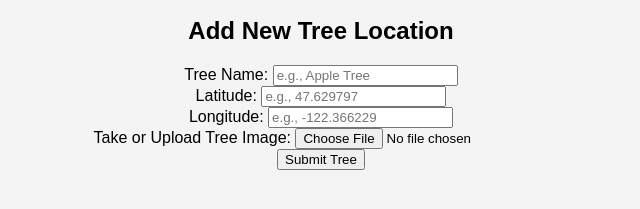
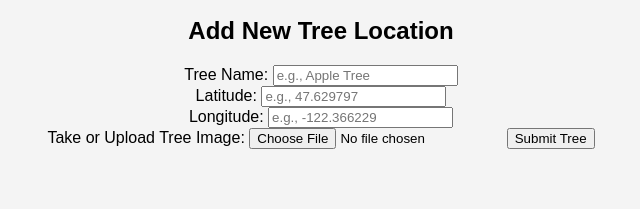
Before and after one commit to Toghrul89/ForagingApp, a plain HTML site: page frontend/admin.html in a window 1280 px wide. Shown: the part 139-348 px from the top of the page, without its empty margins (319-959 px from the left). Drawn offline with Linux system fonts and the light colour scheme.

Commit message:
update admin html file

```diff
--- a/frontend/admin.html
+++ b/frontend/admin.html
@@ -25,7 +25,8 @@
             <input type="text" id="longitude" name="longitude" placeholder="e.g., -122.366229" required><br>
 
             <label for="treeImage">Take or Upload Tree Image:</label>
-            <input type="file" id="treeImage" name="treeImage" accept="image/*" capture="environment" required><br>
+            <input type="file" id="treeImage" name="treeImage" accept="image/*" capture="environment">
+
 
             <button type="submit">Submit Tree</button>
         </form>
```
